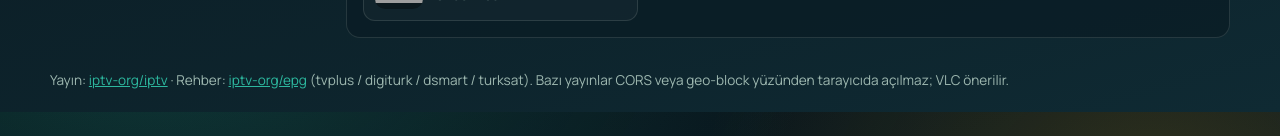
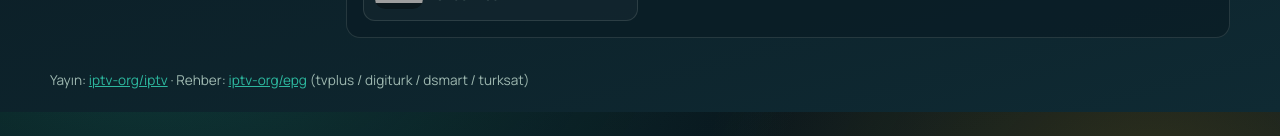
Before and after one commit to hamzaicer/Public, a React (Vite) app: page / in a window 1280 px wide. Shown: the part 7088-7224 px from the top of the page. Built offline with nearby package versions, Linux system fonts and the light colour scheme; grey boxes are pictures that could not be loaded.

Commit message:
Simplify footer credits; drop VLC disclaimer

```diff
--- a/src/App.jsx
+++ b/src/App.jsx
@@ -243,11 +243,17 @@ export default function App() {
       </div>
 
       <footer className="footer">
-        Yayın: <a href="https://github.com/iptv-org/iptv" target="_blank" rel="noreferrer">iptv-org/iptv</a>
+        Yayın:{' '}
+        <a href="https://github.com/iptv-org/iptv" target="_blank" rel="noreferrer">
+          iptv-org/iptv
+        </a>
         {' · '}
-        Rehber: <a href="https://github.com/iptv-org/epg" target="_blank" rel="noreferrer">iptv-org/epg</a>
-        {' '}(tvplus / digiturk / dsmart / turksat). Bazı yayınlar CORS veya geo-block yüzünden
-        tarayıcıda açılmaz; VLC önerilir.
+        Rehber:{' '}
+        <a href="https://github.com/iptv-org/epg" target="_blank" rel="noreferrer">
+          iptv-org/epg
+        </a>
+        {' '}
+        (tvplus / digiturk / dsmart / turksat)
       </footer>
     </div>
   )
--- a/src/components/Player.jsx
+++ b/src/components/Player.jsx
@@ -47,7 +47,7 @@ export default function Player({ channel }) {
     }
 
     if (sourceUrl.includes('.mpd')) {
-      onError('Bu yayın DASH formatında; tarayıcıda açılamayabilir. VLC ile deneyin.')
+      onError('Bu yayın DASH formatında; bu tarayıcıda açılamıyor.')
       return undefined
     }
 
@@ -76,7 +76,7 @@ export default function Player({ channel }) {
         })
         hls.on(Hls.Events.ERROR, (_event, data) => {
           if (!data.fatal || cancelled) return
-          onError('Yayın açılamadı (kaynak kapalı / geo-block / CORS). Başka kanal deneyin veya VLC kullanın.')
+          onError('Yayın açılamadı. Başka bir kanal dene.')
           hls.destroy()
           hlsRef.current = null
         })
```
